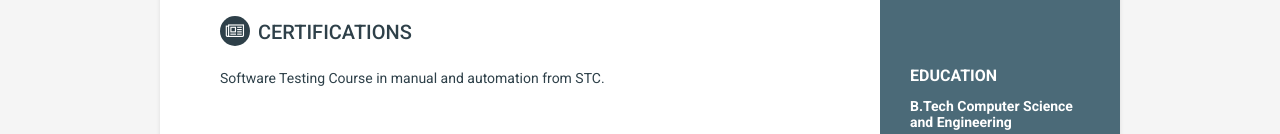
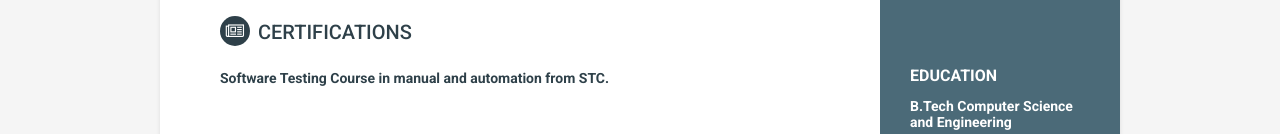
Before and after one commit to Varshags/varshags.github.io, a plain HTML site: page index.html in a window 1280 px wide. Shown: the part 647-781 px from the top of the page. Drawn offline with Linux system fonts and the light colour scheme.

Commit message:
Update index.html

```diff
--- a/index.html
+++ b/index.html
@@ -137,7 +137,7 @@ ga('send', 'pageview');
                 </div>
 
                 <div class="item">
-                    <span class="publications-title"><a href="">Software Testing Course in manual and automation from STC.</a></span>
+                    <span class="publications-title"><a href=""><b>Software Testing Course in manual and automation from STC.<b></a></span>
                 </div>
 
             </section>
```
